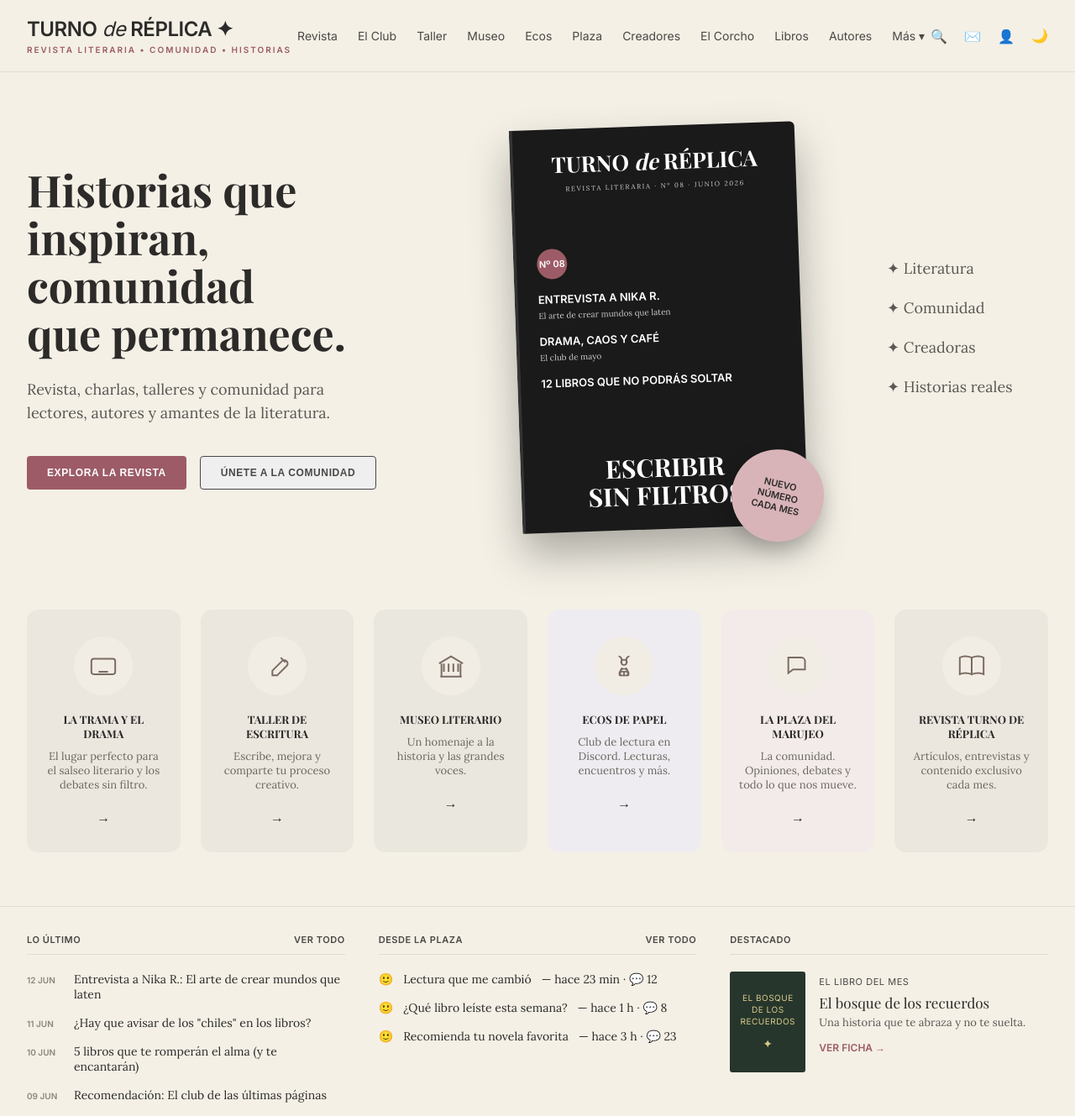
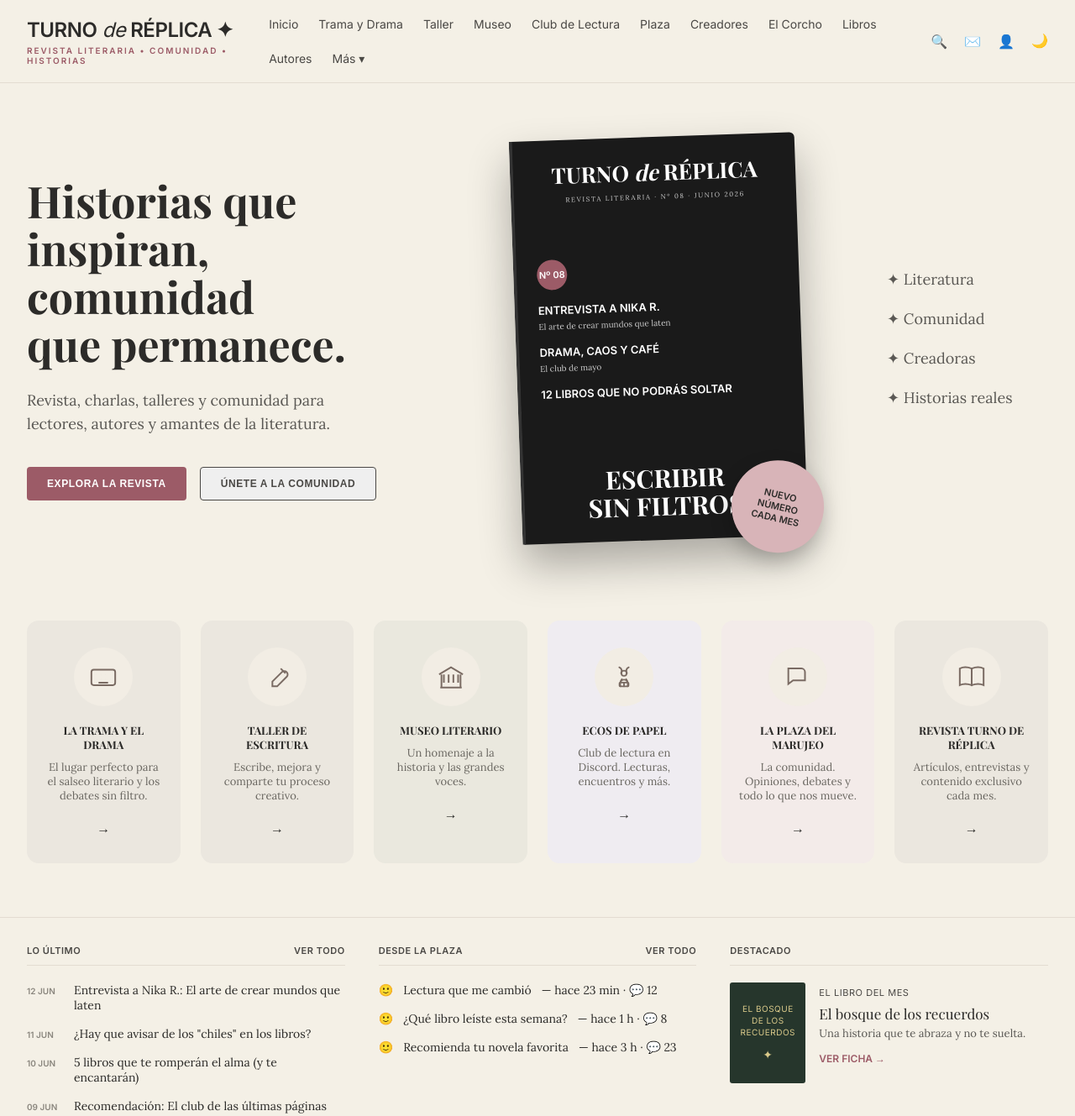
Before and after one commit to nikaR-cyber/turno-de-replica, an Eleventy site: page index.html in a window 1280 px wide. Shown: the top 1329 px of the page at 84% size. Built offline with nearby package versions, Linux system fonts and the light colour scheme; Eleventy itself is replaced by a stand-in of ours; files that its build step writes are made by us from their sources; a web font is replaced by a local one.

Commit message:
Add files via upload

```diff
--- a/index.html
+++ b/index.html
@@ -17,8 +17,8 @@
     <p>Revista Literaria • Comunidad • Historias</p>
   </div>
   <nav>
-    <a href="#">Revista</a><a href="la-trama-y-el-drama.html">El Club</a><a href="#">Taller</a><a href="#">Museo</a>
-    <a href="#">Ecos</a><a href="#">Plaza</a><a href="#">Creadores</a><a href="#">El Corcho</a>
+    <a href="index.html">Inicio</a><a href="la-trama-y-el-drama.html">Trama y Drama</a><a href="taller-de-escritura.html">Taller</a><a href="museo-literario.html">Museo</a>
+    <a href="ecos-de-papel.html">Club de Lectura</a><a href="#">Plaza</a><a href="#">Creadores</a><a href="#">El Corcho</a>
     <a href="#">Libros</a><a href="#">Autores</a><a href="#">Más ▾</a>
   </nav>
   <div class="icons">
@@ -28,8 +28,8 @@
   <details class="mobile-menu">
     <summary>☰ Menú</summary>
     <div class="mobile-menu-list">
-      <a href="#">Revista</a><a href="la-trama-y-el-drama.html">El Club</a><a href="#">Taller</a><a href="#">Museo</a>
-      <a href="#">Ecos</a><a href="#">Plaza</a><a href="#">Creadores</a><a href="#">El Corcho</a>
+      <a href="index.html">Inicio</a><a href="la-trama-y-el-drama.html">Trama y Drama</a><a href="taller-de-escritura.html">Taller</a><a href="museo-literario.html">Museo</a>
+      <a href="ecos-de-papel.html">Club de Lectura</a><a href="#">Plaza</a><a href="#">Creadores</a><a href="#">El Corcho</a>
       <a href="#">Libros</a><a href="#">Autores</a>
     </div>
   </details>
@@ -67,16 +67,16 @@
 </section>
 
 <section class="cards">
-  <div class="card"><div class="icon-circle">
+  <a class="card" href="la-trama-y-el-drama.html" style="text-decoration:none;color:inherit;"><div class="icon-circle">
     <svg width="34" height="34" viewBox="0 0 24 24" fill="none" stroke="var(--icon)" stroke-width="1.4"><rect x="2" y="6" width="20" height="13" rx="2"/><path d="M6 10h.01M10 10h.01M14 10h.01M18 10h.01M6 14h.01M10 14h.01M14 14h.01M18 14h.01M8 17h8"/></svg>
-  </div><h3 class="heading">La trama y el drama</h3><p>El lugar perfecto para el salseo literario y los debates sin filtro.</p>→</div>
-  <div class="card"><div class="icon-circle">
+  </div><h3 class="heading">La trama y el drama</h3><p>El lugar perfecto para el salseo literario y los debates sin filtro.</p>→</a>
+  <a class="card" href="taller-de-escritura.html" style="text-decoration:none;color:inherit;"><div class="icon-circle">
     <svg width="34" height="34" viewBox="0 0 24 24" fill="none" stroke="var(--icon)" stroke-width="1.4"><path d="M12 20l8-8a2.8 2.8 0 0 0-4-4l-8 8v4h4z"/><path d="M15 5l4 4"/></svg>
-  </div><h3 class="heading">Taller de escritura</h3><p>Escribe, mejora y comparte tu proceso creativo.</p>→</div>
-  <div class="card"><div class="icon-circle">
+  </div><h3 class="heading">Taller de escritura</h3><p>Escribe, mejora y comparte tu proceso creativo.</p>→</a>
+  <a class="card" href="museo-literario.html" style="text-decoration:none;color:inherit;"><div class="icon-circle">
     <svg width="34" height="34" viewBox="0 0 24 24" fill="none" stroke="var(--icon)" stroke-width="1.4"><path d="M3 21h18M4 21V10M20 21V10M2 10l10-6 10 6M6 10v7M10 10v7M14 10v7M18 10v7"/></svg>
-  </div><h3 class="heading">Museo literario</h3><p>Un homenaje a la historia y las grandes voces.</p>→</div>
-  <div class="card"><div class="icon-circle">
+  </div><h3 class="heading">Museo literario</h3><p>Un homenaje a la historia y las grandes voces.</p>→</a>
+  <a class="card" href="ecos-de-papel.html" style="text-decoration:none;color:inherit;"><div class="icon-circle">
     <svg width="34" height="34" viewBox="0 0 24 24" fill="none" stroke="var(--icon)" stroke-width="1.3" stroke-linecap="round" stroke-linejoin="round">
       <path d="M8 4c2 1 2.5 3 1.5 5"/><path d="M16 4c-2 1-2.5 3-1.5 5"/>
       <circle cx="12" cy="9" r="2.2"/>
@@ -85,7 +85,7 @@
       <rect x="8.2" y="16.8" width="7.6" height="3.2" rx=".6"/>
       <path d="M12 16.8v3.2"/>
     </svg>
-  </div><h3 class="heading">Ecos de papel</h3><p>Club de lectura en Discord. Lecturas, encuentros y más.</p>→</div>
+  </div><h3 class="heading">Ecos de papel</h3><p>Club de lectura en Discord. Lecturas, encuentros y más.</p>→</a>
   <div class="card"><div class="icon-circle">
     <svg width="34" height="34" viewBox="0 0 24 24" fill="none" stroke="var(--icon)" stroke-width="1.4"><path d="M4 5h11a3 3 0 0 1 3 3v7H8l-4 3V5z"/></svg>
   </div><h3 class="heading">La plaza del marujeo</h3><p>La comunidad. Opiniones, debates y todo lo que nos mueve.</p>→</div>
```
